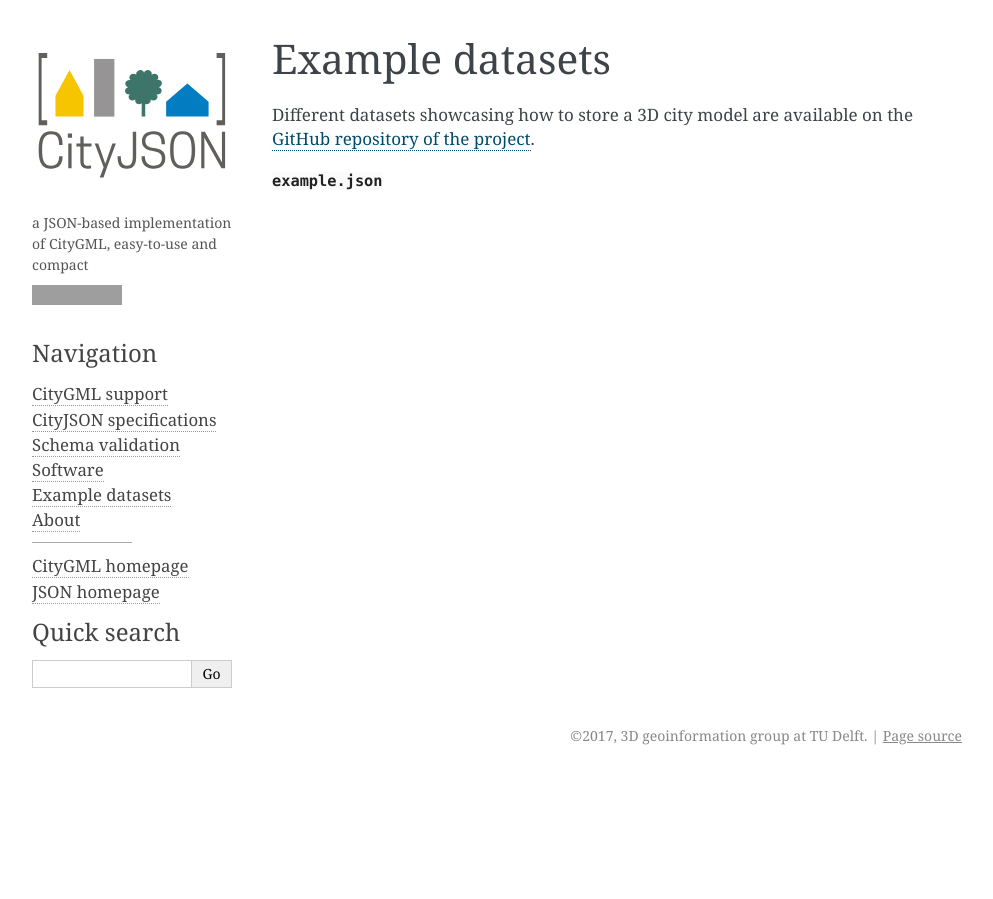
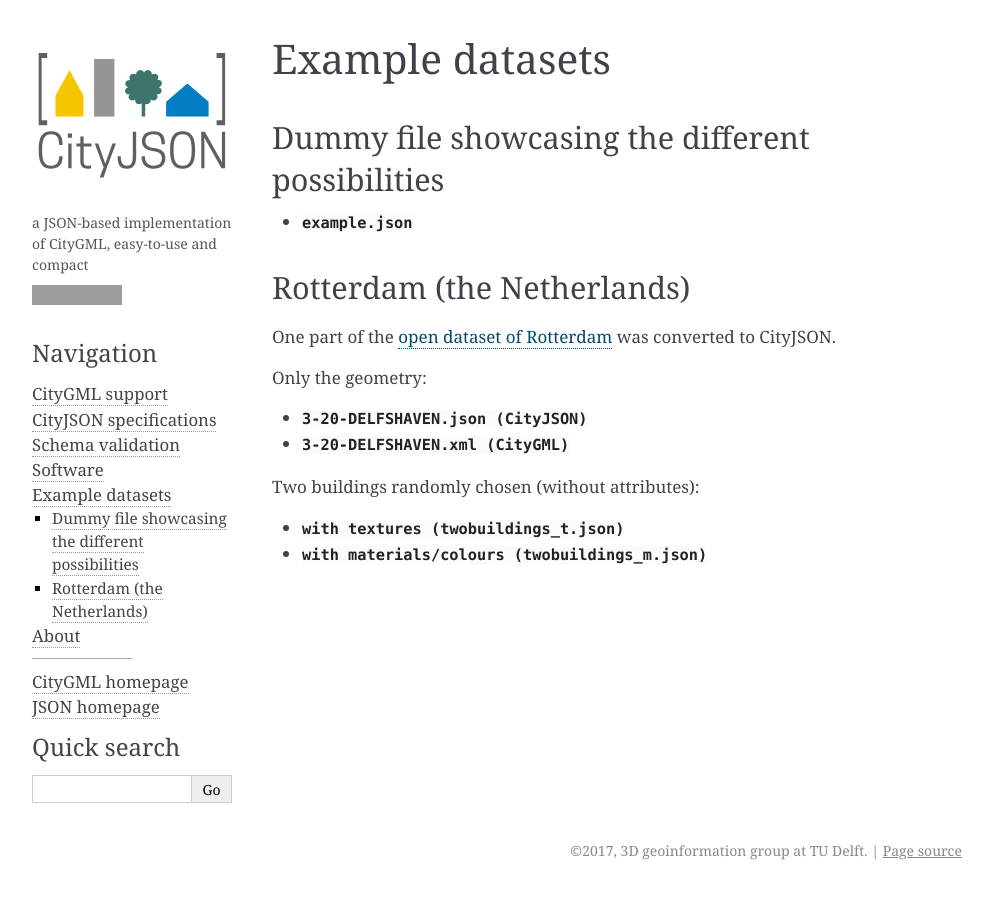
Before and after one commit to cityjson/specs, a Sphinx documentation site: the page built from docs/datasets.rst, in a window 1280 px wide. Shown: the whole page, without its empty margins (148-1141 px from the left). Built offline with Sphinx 7.4.7, drawn with Linux system fonts in a browser that asks for light colours; grey boxes are pictures that could not be loaded.

Commit message:
fixed a few things in the docs

```diff
--- a/docs/datasets.rst
+++ b/docs/datasets.rst
@@ -2,6 +2,23 @@
 Example datasets
 ================
 
-Different datasets showcasing how to store a 3D city model are available on the `GitHub repository of the project <https://github.com/tudelft3d/cityjson/blob/0.1/datasets/>`_.
+Dummy file showcasing the different possibilities
+-------------------------------------------------
 
-:download:`example.json <../example-datasets/dummy-values/example.json>`
+- :download:`example.json <../example-datasets/dummy-values/example.json>`
+
+
+Rotterdam (the Netherlands)
+---------------------------
+
+One part of the `open dataset of Rotterdam <http://rotterdamopendata.nl/dataset/rotterdam-3d-bestanden>`_ was converted to CityJSON.
+
+Only the geometry:
+
+- :download:`3-20-DELFSHAVEN.json (CityJSON) <../example-datasets/Rotterdam/Delfshaven/3-20-DELFSHAVEN.json>`
+- :download:`3-20-DELFSHAVEN.xml (CityGML) <../example-datasets/Rotterdam/Delfshaven/3-20-DELFSHAVEN.xml>`
+
+Two buildings randomly chosen (without attributes):
+
+- :download:`with textures (twobuildings_t.json) <../example-datasets/Rotterdam/two-buildings-textures/twobuildings_t.json>`
+- :download:`with materials/colours (twobuildings_m.json) <../example-datasets/Rotterdam/two-buildings-materials/twobuildings_m.json>`
--- a/docs/specifications.rst
+++ b/docs/specifications.rst
@@ -56,6 +56,8 @@ An empty CityJSON will look like this:
     "appearance": {}
   }
 
+.. note::
+  While the order of the member values of a CityJSON should preferably be as above, not all JSON generators allow one to do this, thus the order is not prescribed.
 
 --------
 Metadata
--- a/docs/validation.rst
+++ b/docs/validation.rst
@@ -8,4 +8,6 @@ The same idea can be applied with CityJSON by using `JSON Schema <https://json-s
 CityJSON schema
 ---------------
 
-version |version| : :download:`[download cityjson.schema.json] <../schema/cityjson.schema.json>`
+version |version|:
+
+- :download:`cityjson.schema.json <../schema/cityjson.schema.json>`
```
